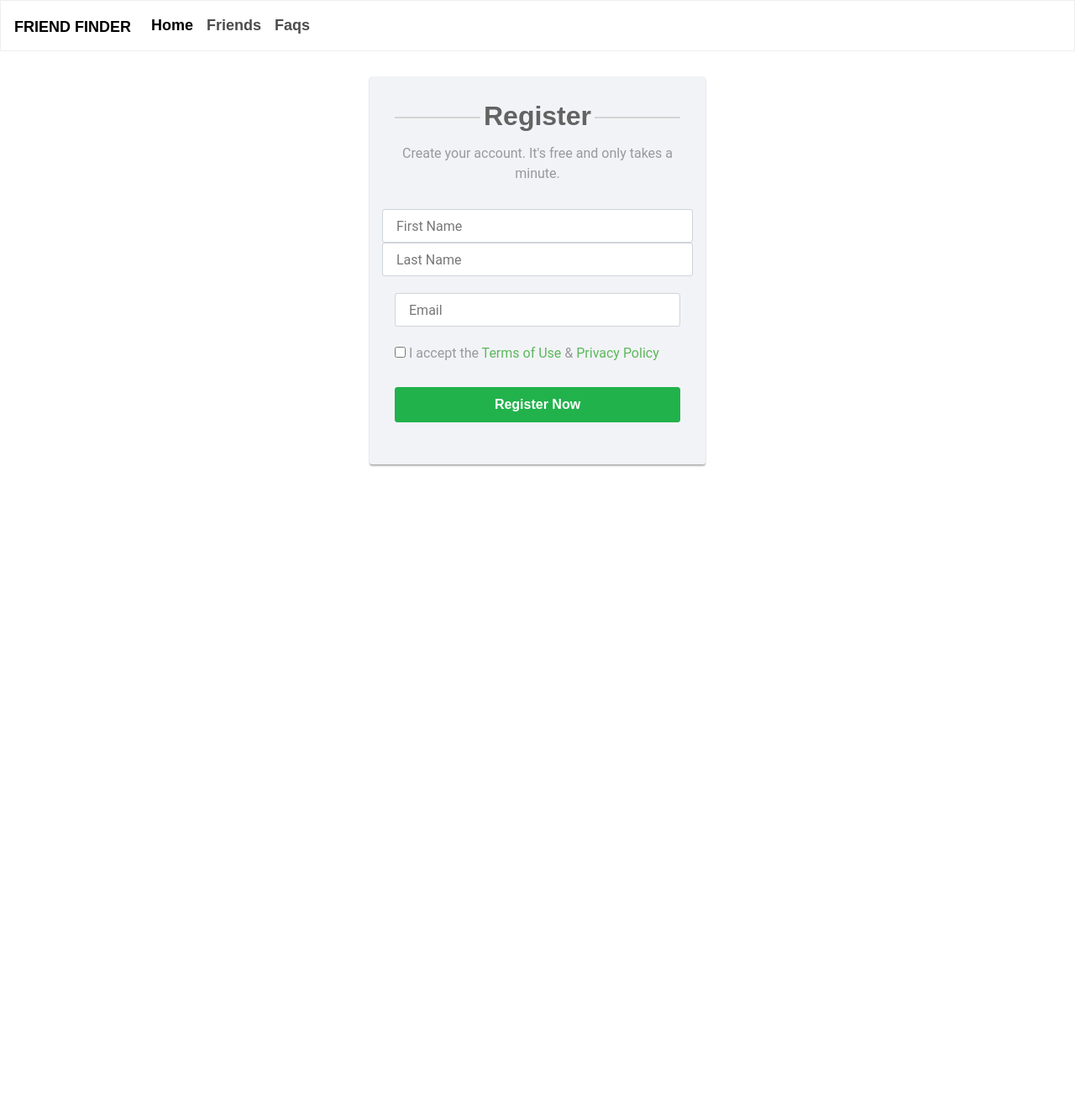
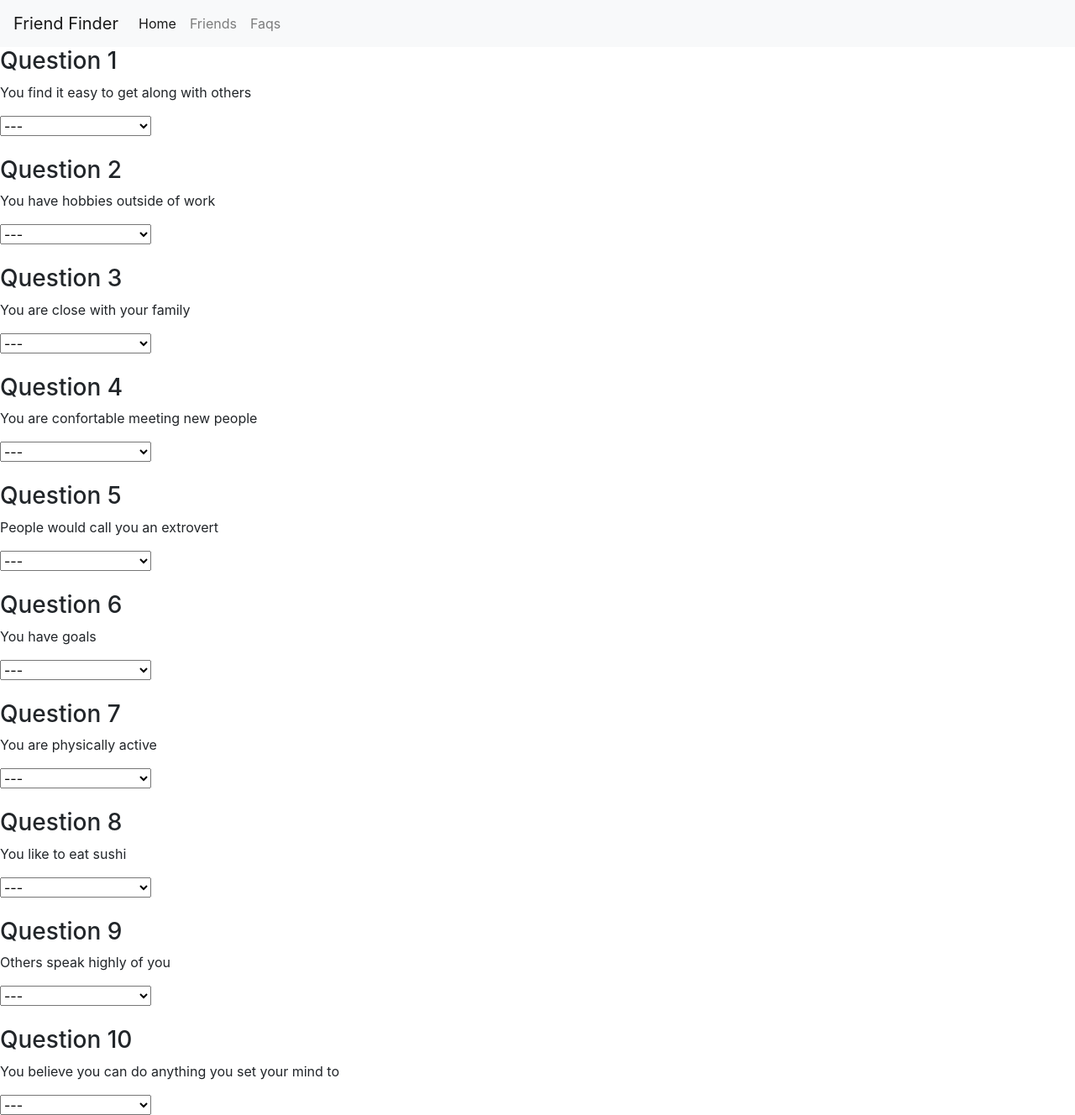
Before and after one commit to suarez9093/react_friend_finder, a React (Create React App) app in the folder client/: page / in a window 1280 px wide. Shown: the whole page at 84% size. Before the commit the page ends 800 px from the top, so only its background shows below. Built offline with nearby package versions, Linux system fonts and the light colour scheme; a web font is replaced by a local one.

Commit message:
added a survey

```diff
--- a/client/public/index.html
+++ b/client/public/index.html
@@ -7,7 +7,7 @@
   <meta name="theme-color" content="#000000">
   <link rel="manifest" href="%PUBLIC_URL%/manifest.json">
   <link rel="shortcut icon" href="%PUBLIC_URL%/favicon.ico">
-  <link rel="stylesheet" href="https://cdnjs.cloudflare.com/ajax/libs/bootswatch/4.0.0/journal/bootstrap.min.css" />
+  <link rel="stylesheet" href="https://stackpath.bootstrapcdn.com/bootstrap/4.3.1/css/bootstrap.min.css" integrity="sha384-ggOyR0iXCbMQv3Xipma34MD+dH/1fQ784/j6cY/iJTQUOhcWr7x9JvoRxT2MZw1T" crossorigin="anonymous">
   <title>React Reading List</title>
 </head>
 
--- a/client/src/App.js
+++ b/client/src/App.js
@@ -7,6 +7,7 @@ import Nav from "./components/Nav";
 import Home from "./pages/Home";
 import Friends from "./pages/Friends";
 import Faqs from "./pages/Faqs";
+import Survey from "./components/Survey/SurveyComponent";
 
 function App() {
   return (
@@ -17,6 +18,7 @@ function App() {
           <Route exact path="/" component={Home} />
           <Route exact path="/friends" component={Friends} />
           <Route exact path="/faqs" component={Faqs} />
+          <Route exact path="/survey" component={Survey} />
           {/* <Route exact path="/books" component={Books} /> */}
           {/* <Route exact path="/books/:id" component={Detail} /> */}
           <Route component={NoMatch} />
--- a/client/src/components/SignUpForm/SignUpForm.js
+++ b/client/src/components/SignUpForm/SignUpForm.js
@@ -18,7 +18,6 @@ function SignUpForm(props) {
                                 value={props.data.firstName}
                                 required="required" />
 
-                            <br />
                             <input
                                 type="text"
                                 className="form-control"
@@ -30,7 +29,7 @@ function SignUpForm(props) {
 
                         </div>
                     </div>
-                    <div className="form-group">
+                    {/* <div className="form-group"> */}
                         <input
                             type="email"
                             className="form-control"
@@ -39,7 +38,8 @@ function SignUpForm(props) {
                             onChange={props.handleChange}
                             value={props.data.email}
                             required="required" />
-                    </div>
+                            <br />
+                    {/* </div> */}
                     <div className="form-group">
                         <label className="checkbox-inline">
                             <input
--- a/client/src/components/SignUpForm/SignUpFormContainer.js
+++ b/client/src/components/SignUpForm/SignUpFormContainer.js
@@ -2,7 +2,7 @@ import React, { Component } from "react";
 import SignUpForm from "./SignUpForm";
 
 class SignUpFormContainer extends Component {
-    constructor () {
+    constructor() {
         super()
         this.state = {
             firstName: "",
@@ -17,19 +17,22 @@ class SignUpFormContainer extends Component {
 
     handleChange(event) {
         const { name, value, checked, type } = event.target
-        type === "checkbox" ? this.setState({[name] : checked}) : this.setState({ [name] : value})
+        type === "checkbox" ?
+            this.setState({ [name]: checked })
+            :
+            this.setState({ [name]: value })
     }
 
     handleClick() {
         alert("Clicked")
     }
-    render () {
+    render() {
         return (
             <div>
                 <SignUpForm
                     handleChange={this.handleChange}
+                    handleClick={this.handleClick}
                     data={this.state}
-                    handleClick={this.handleClick}
                 />
             </div>
         )
--- /dev/null
+++ b/client/src/components/Survey/SurveyComponent.js
@@ -0,0 +1,150 @@
+import React from "react";
+
+function SurveyComponent() {
+    return (
+        <div>
+
+            <div>
+                <h3>Question 1</h3>
+                <p>You find it easy to get along with others</p>
+                <select data-placeholder="" class="chosen-select" id="q1">
+                    <option selected>---</option>
+                    <option value="1">1 (Strongly Disagree)</option>
+                    <option value="2">2</option>
+                    <option value="3">3</option>
+                    <option value="4">4</option>
+                    <option value="5">5 (Strongly Agree)</option>
+                </select>
+            </div>
+            <br />
+
+            <div>
+                <h3>Question 2</h3>
+                <p>You have hobbies outside of work</p>
+                <select data-placeholder="" class="chosen-select" id="q2">
+                    <option selected>---</option>
+                    <option value="1">1 (Strongly Disagree)</option>
+                    <option value="2">2</option>
+                    <option value="3">3</option>
+                    <option value="4">4</option>
+                    <option value="5">5 (Strongly Agree)</option>
+                </select>
+            </div>
+            <br />
+
+            <div>
+                <h3>Question 3</h3>
+                <p>You are close with your family</p>
+                <select data-placeholder="" class="chosen-select" id="q3">
+                    <option selected>---</option>
+                    <option value="1">1 (Strongly Disagree)</option>
+                    <option value="2">2</option>
+                    <option value="3">3</option>
+                    <option value="4">4</option>
+                    <option value="5">5 (Strongly Agree)</option>
+                </select>
+            </div>
+            <br />
+
+            <div>
+                <h3>Question 4</h3>
+                <p>You are confortable meeting new people</p>
+                <select data-placeholder="" class="chosen-select" id="q4">
+                    <option selected>---</option>
+                    <option value="1">1 (Strongly Disagree)</option>
+                    <option value="2">2</option>
+                    <option value="3">3</option>
+                    <option value="4">4</option>
+                    <option value="5">5 (Strongly Agree)</option>
+                </select>
+            </div>
+            <br />
+
+            <div>
+                <h3>Question 5</h3>
+                <p>People would call you an extrovert</p>
+                <select data-placeholder="" class="chosen-select" id="q5">
+                    <option selected>---</option>
+                    <option value="1">1 (Strongly Disagree)</option>
+                    <option value="2">2</option>
+                    <option value="3">3</option>
+                    <option value="4">4</option>
+                    <option value="5">5 (Strongly Agree)</option>
+                </select>
+            </div>
+            <br />
+
+            <div>
+                <h3>Question 6</h3>
+                <p>You have goals</p>
+                <select data-placeholder="" class="chosen-select" id="q6">
+                    <option selected>---</option>
+                    <option value="1">1 (Strongly Disagree)</option>
+                    <option value="2">2</option>
+                    <option value="3">3</option>
+                    <option value="4">4</option>
+                    <option value="5">5 (Strongly Agree)</option>
+                </select>
+            </div>
+            <br />
+
+            <div>
+                <h3>Question 7</h3>
+                <p>You are physically active</p>
+                <select data-placeholder="" class="chosen-select" id="q7">
+                    <option selected>---</option>
+                    <option value="1">1 (Strongly Disagree)</option>
+                    <option value="2">2</option>
+                    <option value="3">3</option>
+                    <option value="4">4</option>
+                    <option value="5">5 (Strongly Agree)</option>
+                </select>
+            </div>
+            <br />
+
+            <div>
+                <h3>Question 8</h3>
+                <p>You like to eat sushi</p>
+                <select data-placeholder="" class="chosen-select" id="q8">
+                    <option selected>---</option>
+                    <option value="1">1 (Strongly Disagree)</option>
+                    <option value="2">2</option>
+                    <option value="3">3</option>
+                    <option value="4">4</option>
+                    <option value="5">5 (Strongly Agree)</option>
+                </select>
+            </div>
+            <br />
+
+            <div>
+                <h3>Question 9</h3>
+                <p>Others speak highly of you</p>
+                <select data-placeholder="" class="chosen-select" id="q9">
+                    <option selected>---</option>
+                    <option value="1">1 (Strongly Disagree)</option>
+                    <option value="2">2</option>
+                    <option value="3">3</option>
+                    <option value="4">4</option>
+                    <option value="5">5 (Strongly Agree)</option>
+                </select>
+            </div>
+            <br />
+
+                <div>
+                    <h3>Question 10</h3>
+                    <p>You believe you can do anything you set your mind to</p>
+                    <select data-placeholder="" class="chosen-select" id="q10">
+                        <option selected>---</option>
+                        <option value="1">1 (Strongly Disagree)</option>
+                        <option value="2">2</option>
+                        <option value="3">3</option>
+                        <option value="4">4</option>
+                        <option value="5">5 (Strongly Agree)</option>
+                    </select>
+                </div>
+
+        </div>
+            )
+        }
+
+export default SurveyComponent;
--- a/client/src/pages/Home.js
+++ b/client/src/pages/Home.js
@@ -1,11 +1,12 @@
 import React from "react";
 import SignUpFormContainer from "../components/SignUpForm/SignUpFormContainer";
-import "../components/SignUpForm/style.css"
+// import "../components/SignUpForm/style.css"
+import SurveyComponent from "../components/Survey/SurveyComponent"
 
 function Home() {
     return (
         <div>
-            <SignUpFormContainer />
+            <SurveyComponent />
         </div>
     )
 }
```
